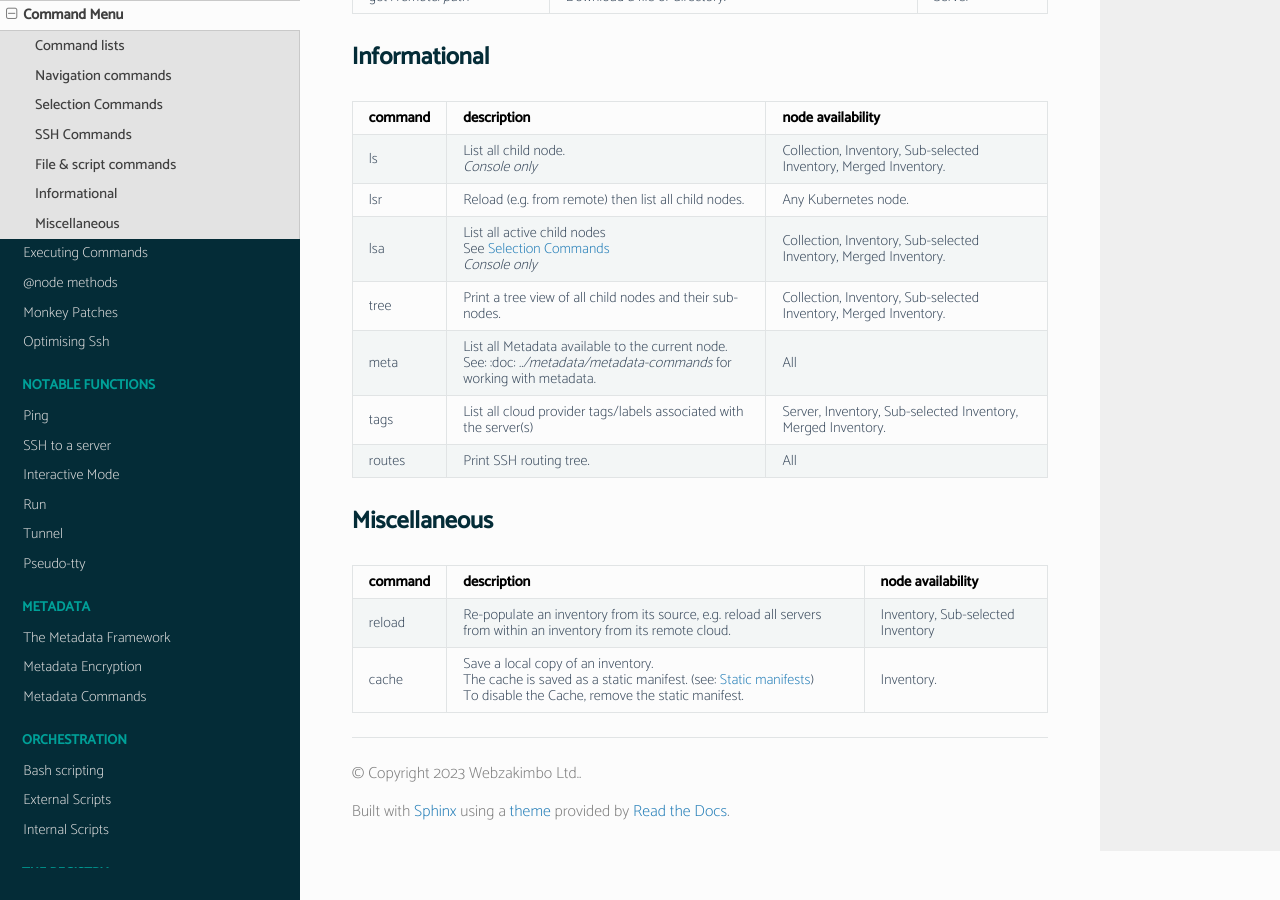
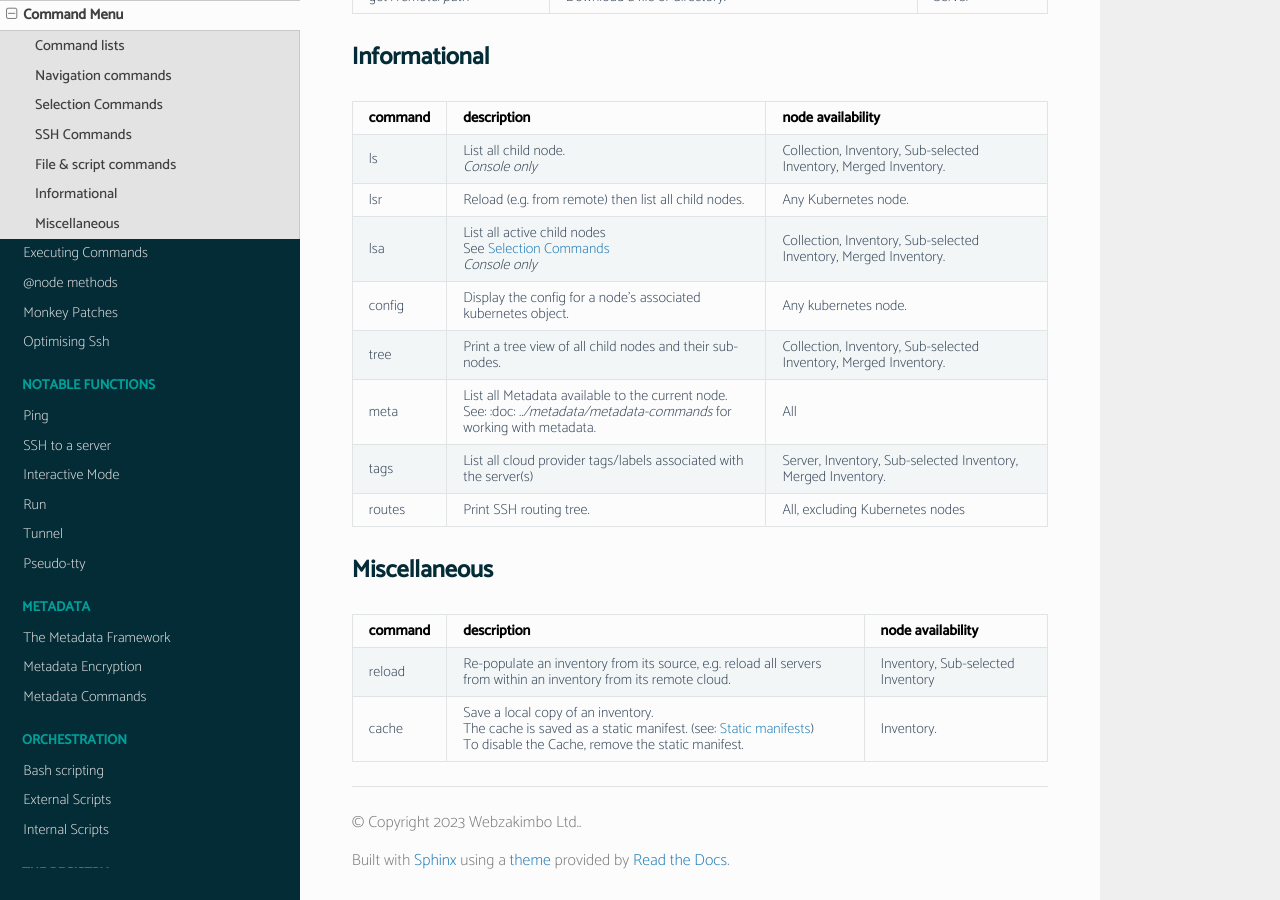
Before and after one commit to webzakimbo/bcome-read-the-docs, a Sphinx documentation site: the page built from docs/source/usage/command-menu.rst, in a window 1280 px wide and 900 px high, scrolled down 2318 px. Built offline with Sphinx 7.4.7 and the Read the Docs theme 2.0.0, drawn with Linux system fonts in a browser that asks for light colours; pages that are not in the unit, such as notebooks, are missing from menus.

Commit message:
Added config for k8 to command menu docs

```diff
--- a/docs/source/usage/command-menu.rst
+++ b/docs/source/usage/command-menu.rst
@@ -192,6 +192,9 @@ Informational
 |                             |                                      |                                       |
 |                             |  *Console only*                      |                                       |
 +-----------------------------+--------------------------------------+---------------------------------------+
+|  config                     |  Display the config for a node's     | Any kubernetes node.                  |
+|                             |  associated kubernetes object.       |                                       |
++-----------------------------+--------------------------------------+---------------------------------------+
 |  tree                       |  Print a tree view of all child      | Collection, Inventory, Sub-selected   |
 |                             |  nodes and their sub-nodes.          | Inventory, Merged Inventory.          |
 +-----------------------------+--------------------------------------+---------------------------------------+
@@ -205,7 +208,7 @@ Informational
 |  tags                       |  List all cloud provider tags/labels | Server, Inventory, Sub-selected       |
 | 			      |  associated with the server(s)       | Inventory, Merged Inventory.          |
 +-----------------------------+--------------------------------------+---------------------------------------+
-|  routes		      |  Print SSH routing tree.             | All				     |
+|  routes		      |  Print SSH routing tree.             | All, excluding Kubernetes nodes       |
 +-----------------------------+--------------------------------------+---------------------------------------+
 
 
```
